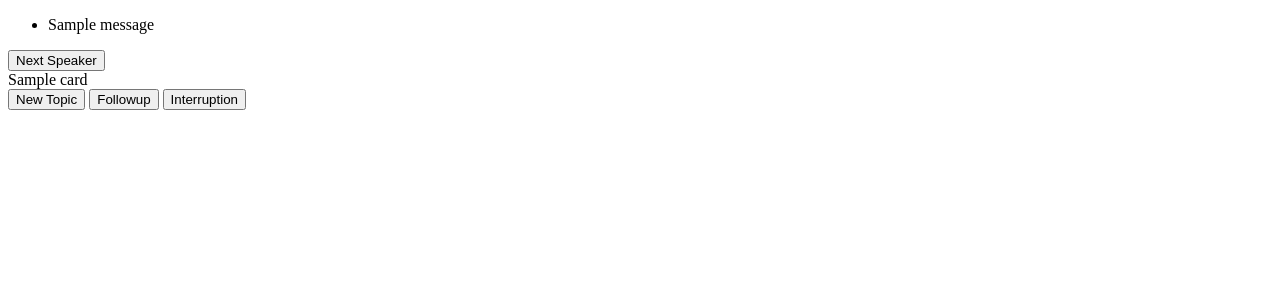
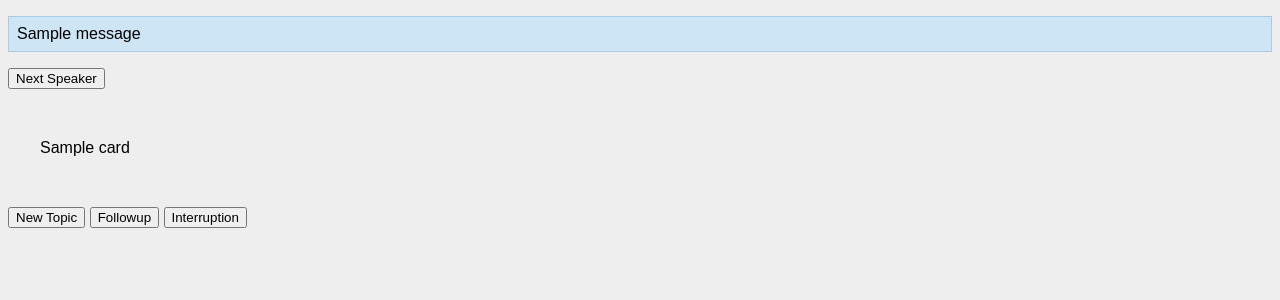
Before and after one commit to kcards/kcards, a Python web app: template kcards/templates/room.html in a window 1280 px wide. Shown: the top 300 px of the page. Run offline with Jinja, Linux system fonts and the light colour scheme; the template is opened without the code that fills it: most values are stand-ins (such as "Sample title", 1, 10 or a date in 2020); one stand-in notice (Sample message) is shown; some libraries are stand-ins or nearby versions.

Commit message:
Add initial CSS for the base HTML template

```diff
--- /dev/null
+++ b/kcards/static/style.css
@@ -0,0 +1,20 @@
+body            { font-family: sans-serif; background: #eee; }
+a, h1, h2       { color: #377ba8; }
+h1, h2          { font-family: 'Georgia', serif; margin: 0; }
+h1              { border-bottom: 2px solid #eee; }
+h2              { font-size: 1.2em; }
+
+.page           { margin: 2em auto; width: 35em; border: 5px solid #ccc;
+                  padding: 0.8em; background: white; }
+.entries        { list-style: none; margin: 0; padding: 0; }
+.entries li     { margin: 0.8em 1.2em; }
+.entries li h2  { margin-left: -1em; }
+.add-entry      { font-size: 0.9em; border-bottom: 1px solid #ccc; }
+.add-entry dl   { font-weight: bold; }
+.metanav        { text-align: right; font-size: 0.8em; padding: 0.3em;
+                  margin-bottom: 1em; background: #fafafa; }
+.flash          { background: #cee5F5; padding: 0.5em;
+                  border: 1px solid #aacbe2; }
+.error          { background: #f0d6d6; padding: 0.5em; }
+
+.card           { padding: 2em; }
--- a/kcards/templates/kcards.html
+++ b/kcards/templates/kcards.html
@@ -12,15 +12,13 @@
         <link rel="shortcut icon" href="/static/icons/favicon.ico">
         <meta name="msapplication-config" content="/static/icons/browserconfig.xml">
         <meta name="theme-color" content="#ffffff">
+
+        <link rel="stylesheet" type="text/css" href="/static/style.css">
    </head>
    {% with messages = get_flashed_messages() %}
-     {% if messages %}
-       <ul class=flashes>
-       {% for message in messages %}
-         <li>{{ message }}</li>
-       {% endfor %}
-       </ul>
-     {% endif %}
+     {% for message in messages %}
+       <p class=flash>{{ message }}</p>
+     {% endfor %}
    {% endwith %}
    <body>
         {% block body %}{% endblock %}
--- a/kcards/templates/room.html
+++ b/kcards/templates/room.html
@@ -7,8 +7,10 @@
     <form method="post">
         <input type="submit" name="next" value="Next Speaker"></input><br>
     </form>
+    <br>
     {% for card in room['queue']%}
-        <label style="background-color:{{card['color'].value}}">{{card['name']}}</label><br>
+        <div class="card" style="background-color:{{card['color'].value}}">{{card['name']}}</div>
+        <br>
     {% endfor %}
     <form method="post">
         <input type="submit" name="green" value="New Topic"></input>
```
